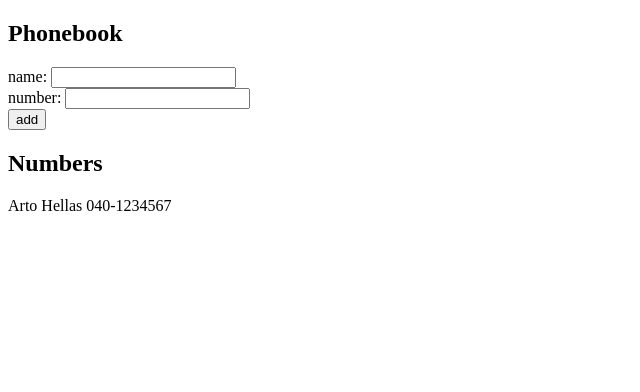
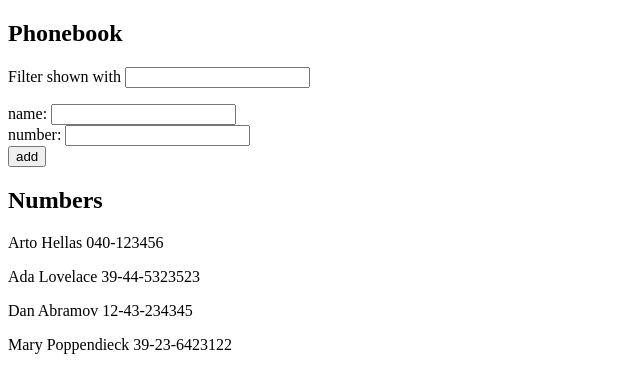
Before and after one commit to Hebelag/fullstackopen, a React (Vite) app in the folder part2/phonebook/: page / in a window 1280 px wide. Shown: the top 392 px of the page, without its empty margins (0-640 px from the left). Built offline with nearby package versions, Linux system fonts and the light colour scheme.

Commit message:
Exercise 2.9

```diff
--- a/part2/phonebook/src/App.jsx
+++ b/part2/phonebook/src/App.jsx
@@ -2,10 +2,14 @@
 
 const App = () => {
   const [persons, setPersons] = useState([
-    { name: "Arto Hellas", number: "040-1234567" },
+    { name: "Arto Hellas", number: "040-123456", id: 1 },
+    { name: "Ada Lovelace", number: "39-44-5323523", id: 2 },
+    { name: "Dan Abramov", number: "12-43-234345", id: 3 },
+    { name: "Mary Poppendieck", number: "39-23-6423122", id: 4 },
   ]);
   const [newName, setNewName] = useState("");
   const [newNumber, setNewNumber] = useState("");
+  const [nameFilter, setNameFilter] = useState("");
 
   const handleAddPerson = (event) => {
     event.preventDefault();
@@ -27,9 +31,18 @@
   const handleInputNumber = (event) => {
     setNewNumber(event.target.value);
   };
+
+  const handleInputNameFilter = (event) => {
+    setNameFilter(event.target.value);
+  };
+
   return (
     <div>
       <h2>Phonebook</h2>
+      <p>
+        Filter shown with{" "}
+        <input onChange={handleInputNameFilter} value={nameFilter} />
+      </p>
       <form onSubmit={handleAddPerson}>
         <div>
           name: <input onChange={handleInputName} value={newName} />
@@ -42,7 +55,9 @@
         </div>
       </form>
       <h2>Numbers</h2>
-      {persons.map((p) => {
+      {persons
+        .filter((p) => p.name.toLowerCase().includes(nameFilter.toLowerCase()))
+        .map((p) => {
           return (
             <p key={p.name}>
               {p.name} {p.number}
```
Lines whose indentation alone changed are shown as unchanged.
